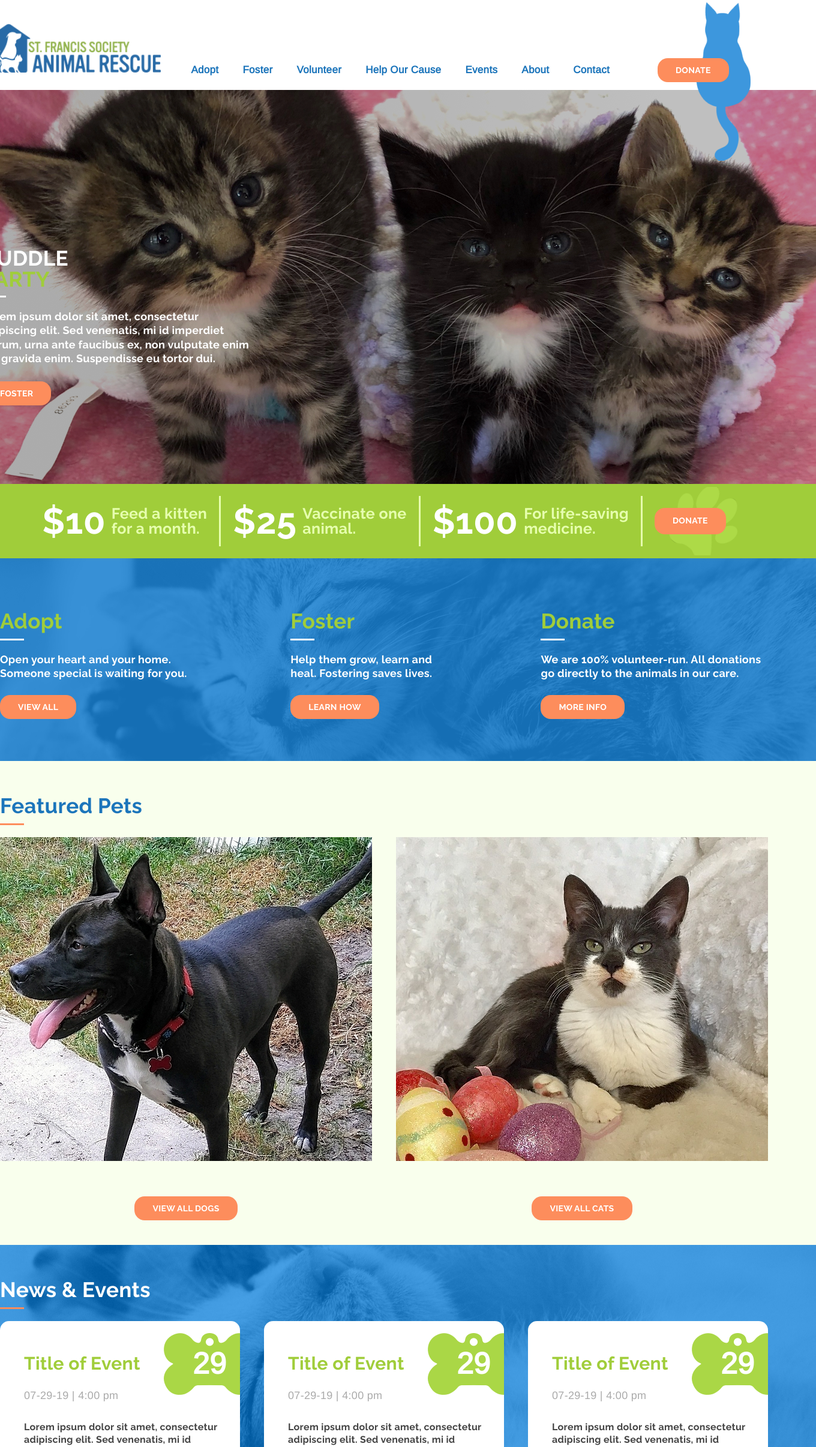
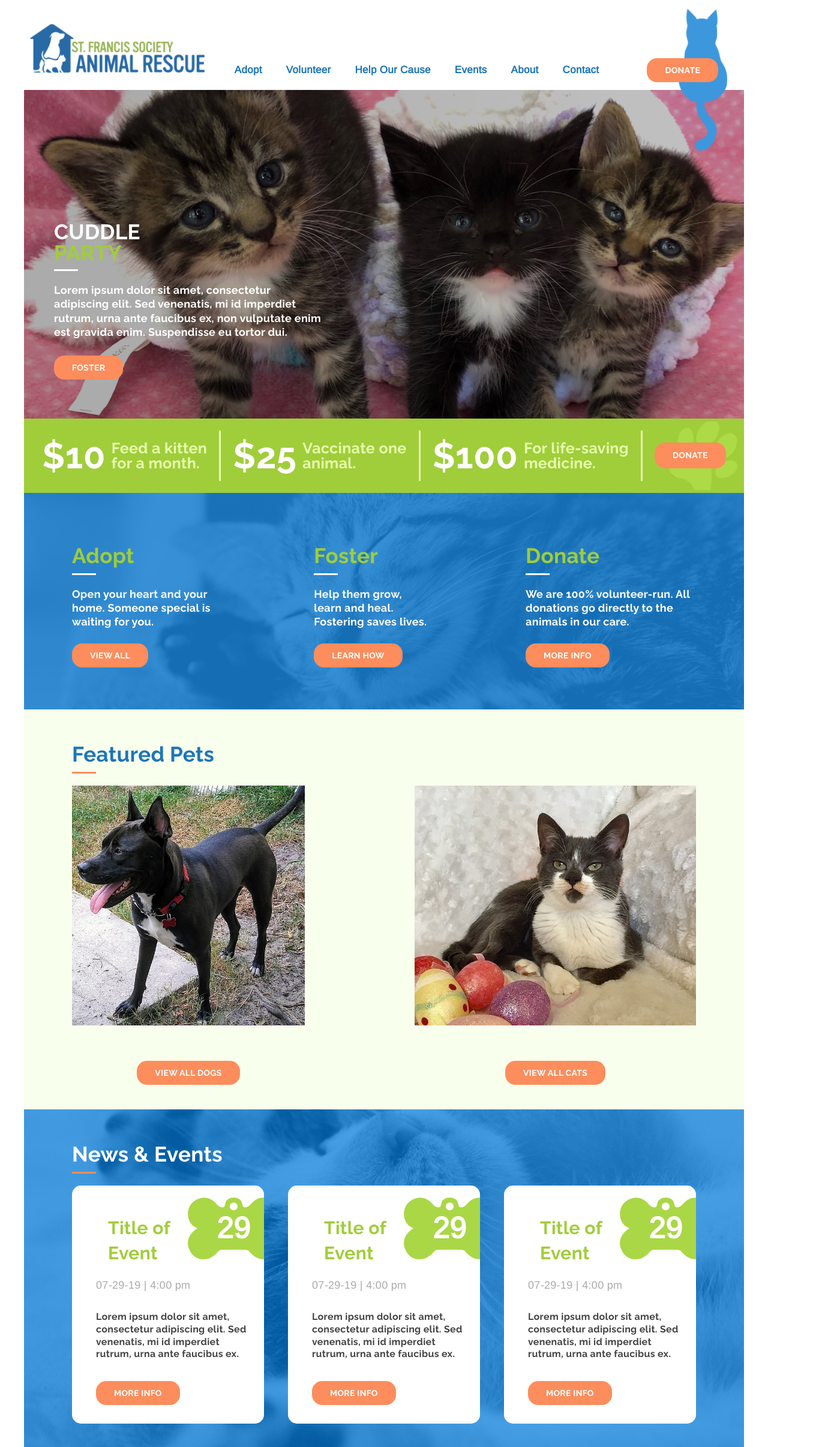
Before and after one commit to willyrk1/rescue-ui, a React (Create React App) app: page / in a window 1280 px wide. Shown: the top 2413 px of the page at 60% size, 1360 px wide, since content can reach past the window. Built offline with nearby package versions, Linux system fonts and the light colour scheme.

Commit message:
Change width and repair all the damage done by that.  Add background to contact page.  Remove text from mission page.

```diff
--- a/src/assets/stylesheets/_variables.scss
+++ b/src/assets/stylesheets/_variables.scss
@@ -11,4 +11,4 @@ $grid-width: 120rem;
 $gutter-vertical: 4rem;
 $gutter-horizontal: 6rem;
 
-$content-width: 144rem;
+$content-width: 120rem;
--- a/src/components/Contact.js
+++ b/src/components/Contact.js
@@ -12,6 +12,7 @@ const cx = classNames.bind(styles)
 const Contact = () =>
   <Layout>
     <div className={cx('contact')}>
+      <div className={cx('contact-text')}>
         <h1>Contact Us</h1>
         <p>
           If you are concerned about a loose animal, unleashed dog, abuse or neglect of an animal,
@@ -31,6 +32,7 @@ const Contact = () =>
           If you are inquiring about volunteering for St Francis and are at least 18 years old,
           fill out a <Link to="/volunteer">Volunteer Form</Link>.
         </p>
+      </div>
 
       <h2>Contact Form</h2>
       <form action='http://stfrancisrescue.org/contact_forms'>
--- a/src/components/Contact.module.scss
+++ b/src/components/Contact.module.scss
@@ -5,16 +5,10 @@
 	font-family: 'Raleway', sans-serif;
 	padding: 5rem 10rem 0;
 
-	.form {
-		background: url('../assets/images/news_bg.png') no-repeat;
-
-		p {
-			color: #fff;
-		}
-
-		h2 {
-			color: #fff;
-		}
+	.contact-text {
+		background: url('../assets/images/contactBackground.jpg') no-repeat;
+		background-size: 100rem;
+		padding: 2rem 5rem;
 	}
 
 	h1 {
@@ -29,9 +23,11 @@
 	}
 
 	p {
-		font-size: 2rem;
+		font-size: 1.8rem;
+		font-weight: bold;
 		margin-top: 2rem;
 		margin-bottom: 3rem;
+		color: #fff;
 	}
 
 	form ul {
--- a/src/components/Header.js
+++ b/src/components/Header.js
@@ -26,7 +26,6 @@ const Header = ({ home }) =>
       </div>
       <ul className={cx("header__nav", { home })}>
         <li><Link to="/adoptions">Adopt</Link></li>
-        <li><Link to="/foster">Foster</Link></li>
         <li><Link to="/volunteer">Volunteer</Link></li>
         <li><Link to="/donate">Help Our Cause</Link></li>
         <li><Link to="/">Events</Link></li>
--- a/src/components/Header.module.scss
+++ b/src/components/Header.module.scss
@@ -3,7 +3,7 @@
 .header {
   width: $content-width;
   height: 15rem;
-	padding: 4rem 4% 0 4%;
+	padding: 4rem 1rem 0;
 	background-color: $color-primary;
 
 	&.home {
@@ -63,9 +63,10 @@
 
 		img {
 			position: absolute;
-			top: -105px;
-			left: 64px;
+			top: -94px;
+			left: 52px;
 			z-index: 100;
+			max-height: 237px;
 		}
 	}
 }
--- a/src/components/Home/FeaturedPets.js
+++ b/src/components/Home/FeaturedPets.js
@@ -10,19 +10,15 @@ const FeaturedPets = () =>
   <div className={cx('featured-pets')}>
     <h1>Featured Pets</h1>
     <hr/>
-    <div>
-      <div>
-        <div className={cx('pet-image')} style={{ backgroundImage: `url(${featuredDog})` }}>
-
-        </div>
+    <div className={cx('pets')}>
+      <div className={cx('pet')}>
+        <img src={featuredDog} />
         <div className={cx("btn-container")}>
           <a className={cx("btn btn--accent")} href="#">View All Dogs</a>
         </div>
       </div>
-      <div>
-        <div className={cx('pet-image')} style={{ backgroundImage: `url(${featuredCat})` }}>
-
-        </div>
+      <div className={cx('pet')}>
+        <img src={featuredCat} />
         <div className={cx("btn-container")}>
           <a className={cx("btn btn--accent")} href="#">View All Cats</a>
         </div>
--- a/src/components/Home/FeaturedPets.module.scss
+++ b/src/components/Home/FeaturedPets.module.scss
@@ -12,19 +12,18 @@
     background-color: #fd8d5c;
   }
 
-  .pet-image  {
-    height: 54rem;
-    width: 62rem;
-  }
-
-  > div {
+  .pets {
     display: flex;
     justify-content: space-between;
 
-    > div {
+    .pet {
       display: flex;
       flex-direction: column;
       align-items: center;
+
+      img {
+        max-height: 40rem;
+      }
     }
   }
 
--- a/src/components/Home/NewsEvents.js
+++ b/src/components/Home/NewsEvents.js
@@ -9,7 +9,7 @@ const NewsEvents = () =>
     <h1>News &amp; Events</h1>
     <hr/>
     <div className={cx('panels')}>
-      <div>
+      <div className={cx('panel')}>
         <div className={cx('date')}><p>29</p></div>
         <h1>Title of Event</h1>
         <h2>07-29-19 | 4:00 pm</h2>
@@ -20,7 +20,7 @@ const NewsEvents = () =>
           <a className={cx("btn btn--accent")} href="#">More Info</a>
         </div>
       </div>
-      <div>
+      <div className={cx('panel')}>
         <div className={cx('date')}><p>29</p></div>
         <h1>Title of Event</h1>
         <h2>07-29-19 | 4:00 pm</h2>
@@ -31,7 +31,7 @@ const NewsEvents = () =>
           <a className={cx("btn btn--accent")} href="#">More Info</a>
         </div>
       </div>
-      <div>
+      <div className={cx('panel')}>
         <div className={cx('date')}><p>29</p></div>
         <h1>Title of Event</h1>
         <h2>07-29-19 | 4:00 pm</h2>
--- a/src/components/Home/NewsEvents.module.scss
+++ b/src/components/Home/NewsEvents.module.scss
@@ -3,7 +3,11 @@
 .home-news-events {
   width: $content-width;
 	background-image: url('../../assets/images/news_bg.png');
-  padding: 5rem 8rem;
+  padding: 5rem 6rem;
+
+  h1, hr {
+    margin-left: 2rem;
+  }
 
   h1 {
     font-size: 3.5rem;
@@ -29,8 +33,8 @@
         margin-top: 4.5rem;
       }
 
-      > div {
-        width: 40rem;
+      .panel {
+        margin: 0 2rem;
         background-color: #fff;
         border-radius: 1.5rem;
         padding: 2rem 0 4rem 4rem;
--- a/src/components/Mission.js
+++ b/src/components/Mission.js
@@ -38,32 +38,13 @@ const Mission = () => {
         <div className={cx('main')}>
           <h1>Our Mission</h1>
           <p>
-            St. Francis Society Animal Rescue is an all volunteer, non-profit 501-c-3 animal
+            Established in 1997, St. Francis Society Animal Rescue is an all volunteer, non-profit 501-c-3 animal
             rescue organization dedicated to saving the lives of sick, injured, and stray
             domestic animals as well as spaying/neutering and medical services for those
             animals. We seek to place animals in a loving foster or permanent home after
             recovery and we DO NOT euthanize unless terminal illness necessitates such a
             decision. All of our animals are spayed/neutered, wormed
             and vaccinated before they are adopted.
-          </p>
-
-          <h2>Why did we choose St. Francis?</h2>
-
-          <p>
-            Poorly dressed in rough brown cloth, a little thin man felt compassion for the
-            smallest of God's creatures. He brought safety to worms he found in the middle of
-            the road by gently picking them up and placing them on the side of the road. St.
-            Francis of Assissi chose to live in poverty, while rejoicing in the world's natural
-            beauty. Joyfully praising "Brother Sun, Sister Moon, Brother Fire and Sister
-            Water" thru his poetry. Even more, he loved living creatures; teaching that all
-            should be generous to animals and birds. Throughout his travels, St. Francis spoke
-            of God's great love and care for his companion animals. During a long winter
-            travel, he brought honey to the bees, exchanged his cloak to a butcher in return
-            for two lambs - to save them from slaughter. He urged people to throw out grain for
-            the birds, and was seen throwing freshly caught fish back in the water. He was
-            loved and followed by many pet animals; lambs, rabbits, and pheasants, among them.
-            Today, we celebrate the "Feast of St. Francis" on October 4th. Across the world, a
-            Blessing of the Animals is held on this day.
           </p>
         </div>
       </div>
--- a/src/components/Mission.module.scss
+++ b/src/components/Mission.module.scss
@@ -58,6 +58,8 @@
 
 			p {
 				color: #fff;
+				font-size: 1.8rem;
+				font-weight: bold;
 			}
 
 			h2 {
--- a/src/components/Sponsors.module.scss
+++ b/src/components/Sponsors.module.scss
@@ -44,6 +44,7 @@
     font-size: 3.5rem;
     color: $color-primary;
     margin-right: 6rem;
+    white-space: nowrap;
   }
 
   hr {
```
Also changed, not shown: src/assets/images/contactBackground.jpg (added). Lines whose indentation alone changed are shown as unchanged.
